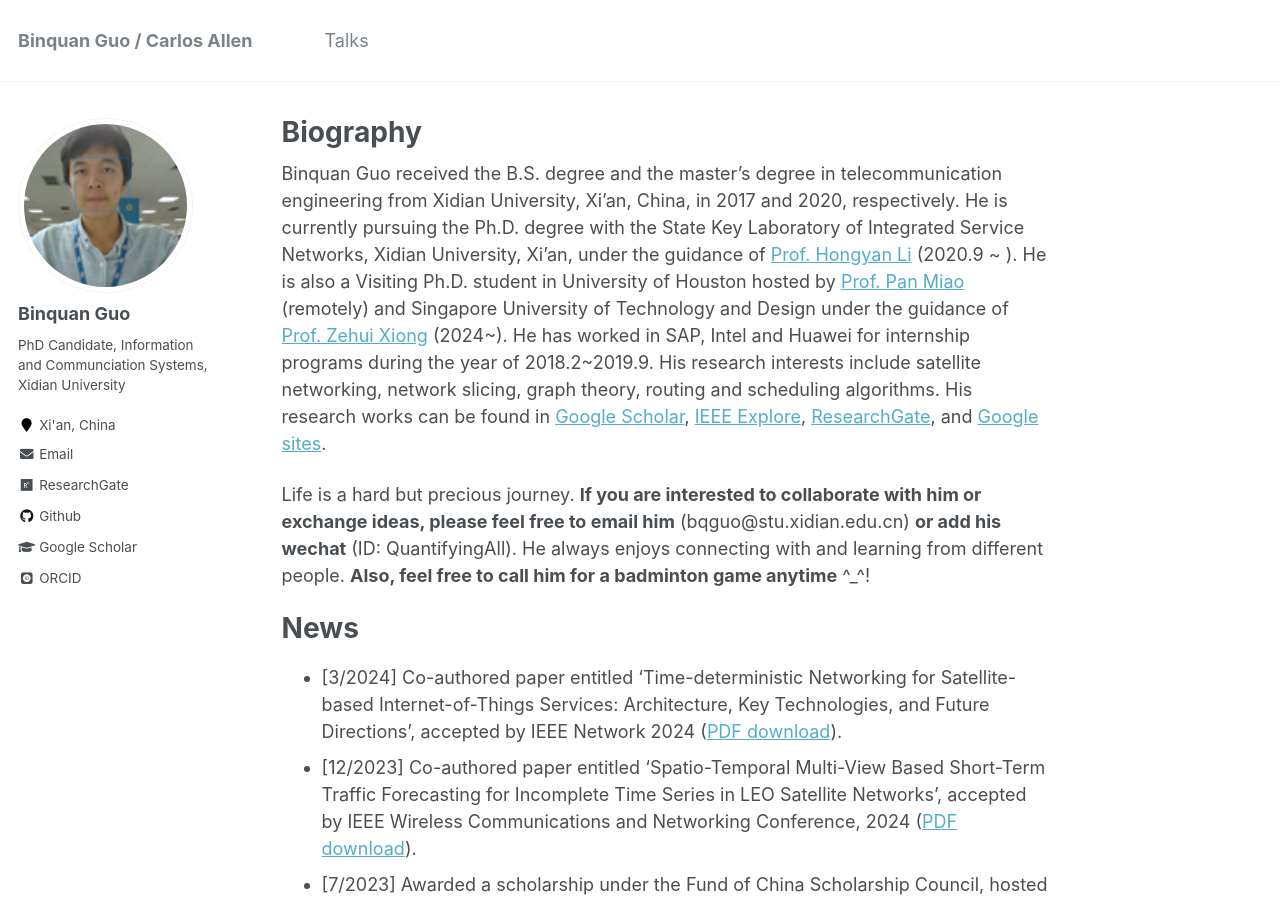
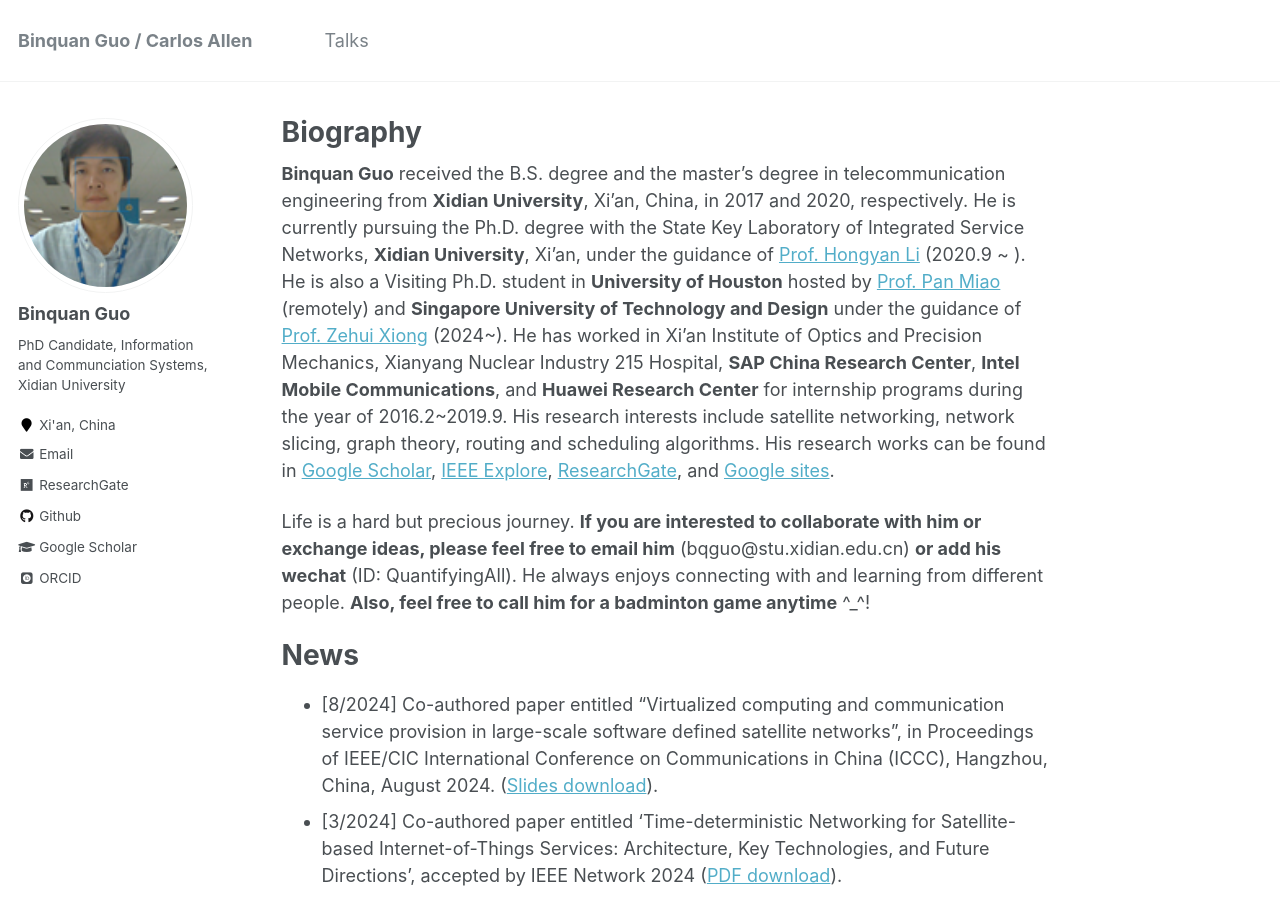
Before and after one commit to wilixx/wilixx.github.io, a Jekyll site: the page built from _pages/about.md, in a window 1280 px wide and 900 px high. Built offline with Jekyll 4.4.1, drawn with Linux system fonts in a browser that asks for light colours; some web fonts are replaced.

Commit message:
Update about.md

```diff
--- a/_pages/about.md
+++ b/_pages/about.md
@@ -8,12 +8,13 @@ redirect_from:
   - /about.html
 ---
 
-Binquan Guo received the B.S. degree and the master's degree in telecommunication engineering from Xidian University, Xi’an, China, in 2017 and 2020, respectively. He is currently pursuing the Ph.D. degree with the State Key Laboratory of Integrated Service Networks, Xidian University, Xi’an, under the guidance of [Prof. Hongyan Li](https://web.xidian.edu.cn/hyli/) (2020.9 ~ ). He is also a Visiting Ph.D. student in University of Houston hosted by [Prof. Pan Miao](http://www2.egr.uh.edu/~mpan2/) (remotely) and Singapore University of Technology and Design under the guidance of [Prof. Zehui Xiong](https://sites.google.com/view/zehuixiong) (2024~). He has worked in SAP, Intel and Huawei for internship programs during the year of 2018.2~2019.9. His research interests include satellite networking, network slicing, graph theory, routing and scheduling algorithms. His research works can be found in [Google Scholar](https://scholar.google.com/citations?user=NA8egm4AAAAJ),  [IEEE Explore](https://ieeexplore.ieee.org/author/37089678912), [ResearchGate](https://www.researchgate.net/profile/Binquan-Guo/research), and [Google sites](https://sites.google.com/view/binquanguo/home).
+**Binquan Guo** received the B.S. degree and the master's degree in telecommunication engineering from **Xidian University**, Xi’an, China, in 2017 and 2020, respectively. He is currently pursuing the Ph.D. degree with the State Key Laboratory of Integrated Service Networks, **Xidian University**, Xi’an, under the guidance of [Prof. Hongyan Li](https://web.xidian.edu.cn/hyli/) (2020.9 ~ ). He is also a Visiting Ph.D. student in **University of Houston** hosted by [Prof. Pan Miao](http://www2.egr.uh.edu/~mpan2/) (remotely) and **Singapore University of Technology and Design** under the guidance of [Prof. Zehui Xiong](https://sites.google.com/view/zehuixiong) (2024~). He has worked in Xi'an Institute of Optics and Precision Mechanics, Xianyang Nuclear Industry 215 Hospital, **SAP China Research Center**, **Intel Mobile Communications**, and **Huawei Research Center** for internship programs during the year of 2016.2~2019.9. His research interests include satellite networking, network slicing, graph theory, routing and scheduling algorithms. His research works can be found in [Google Scholar](https://scholar.google.com/citations?user=NA8egm4AAAAJ),  [IEEE Explore](https://ieeexplore.ieee.org/author/37089678912), [ResearchGate](https://www.researchgate.net/profile/Binquan-Guo/research), and [Google sites](https://sites.google.com/view/binquanguo/home).
 
 Life is a hard but precious journey. **If you are interested to collaborate with him or exchange ideas, please feel free to email him** (bqguo@stu.xidian.edu.cn) **or add his wechat** (ID: QuantifyingAll). He always enjoys connecting with and learning from different people. **Also, feel free to call him for a badminton game anytime** ^_^!
 
 News
 ======
+* [8/2024] Co-authored paper entitled "Virtualized computing and communication service provision in large-scale software defined satellite networks", in Proceedings of IEEE/CIC International Conference on Communications in China (ICCC), Hangzhou, China, August 2024.  ([Slides download](https://ieeexplore.ieee.org/document/10570573)).
 * [3/2024] Co-authored paper entitled 'Time-deterministic Networking for Satellite-based Internet-of-Things Services: Architecture, Key Technologies, and Future Directions', accepted by IEEE Network 2024 ([PDF download](https://ieeexplore.ieee.org/document/10477426)).
 * [12/2023] Co-authored paper entitled 'Spatio-Temporal Multi-View Based Short-Term Traffic Forecasting for Incomplete Time Series in LEO Satellite Networks', accepted by IEEE Wireless Communications and Networking Conference, 2024 ([PDF download](https://ieeexplore.ieee.org/document/10570573)).
 * [7/2023] Awarded a scholarship under the Fund of China Scholarship Council, hosted by  [Prof. Pan Miao](http://www2.egr.uh.edu/~mpan2/) in University of Houston (remotely), and [Prof. Zehui Xiong](https://sites.google.com/view/zehuixiong) in Singapore University of Technology and Design.
```
